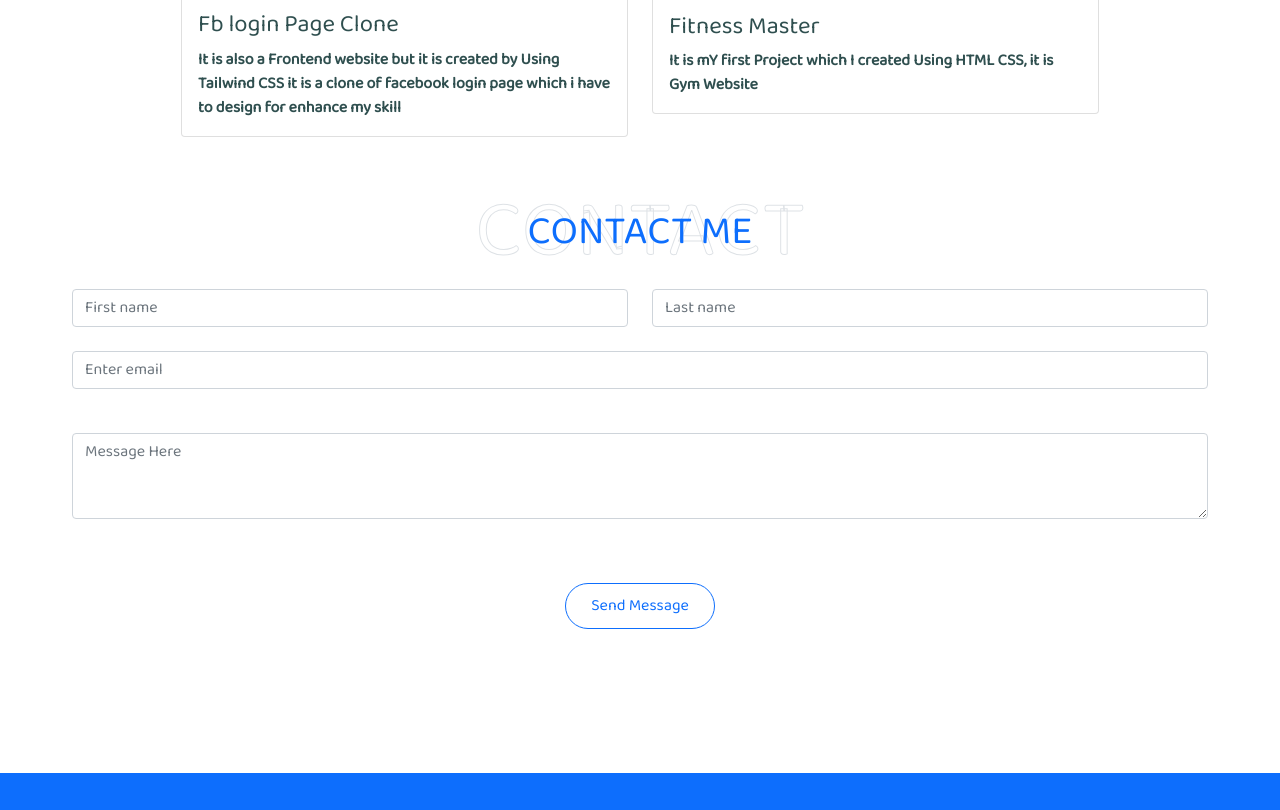
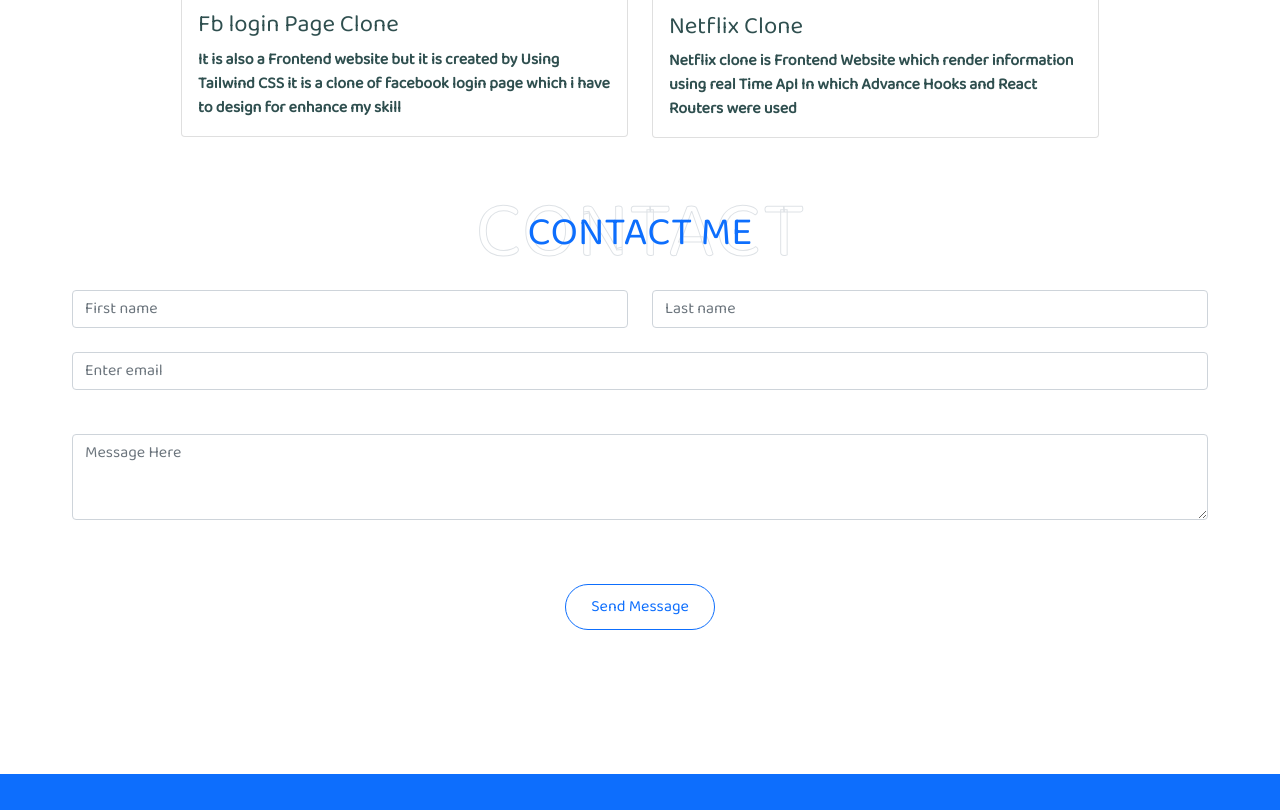
Before and after one commit to Nikhil1754/portfolio.github.io, a plain HTML site: page index.html in a window 1280 px wide. Shown: the part 2787-3597 px from the top of the page. Drawn offline with nearby package versions, Linux system fonts and the light colour scheme.

Commit message:
Update index.html

```diff
--- a/index.html
+++ b/index.html
@@ -281,8 +281,8 @@
           <div class="card">
             <img src="./images/netflix.jpg" class="card-img-top" alt="...">
             <div class="card-body">
-              <h4 class="card-title">Fitness Master</h4>
-              <p class="card-text"><strong>It is mY first Project which I created Using HTML CSS, it is Gym Website</strong></p>
+             <h4 class="card-title">Netflix Clone</h4>
+              <p class="card-text"><strong>Netflix clone is Frontend Website which render information using real Time ApI In which Advance Hooks and React Routers were used</strong></p>
             </div>
           </div>
         </div>
```
